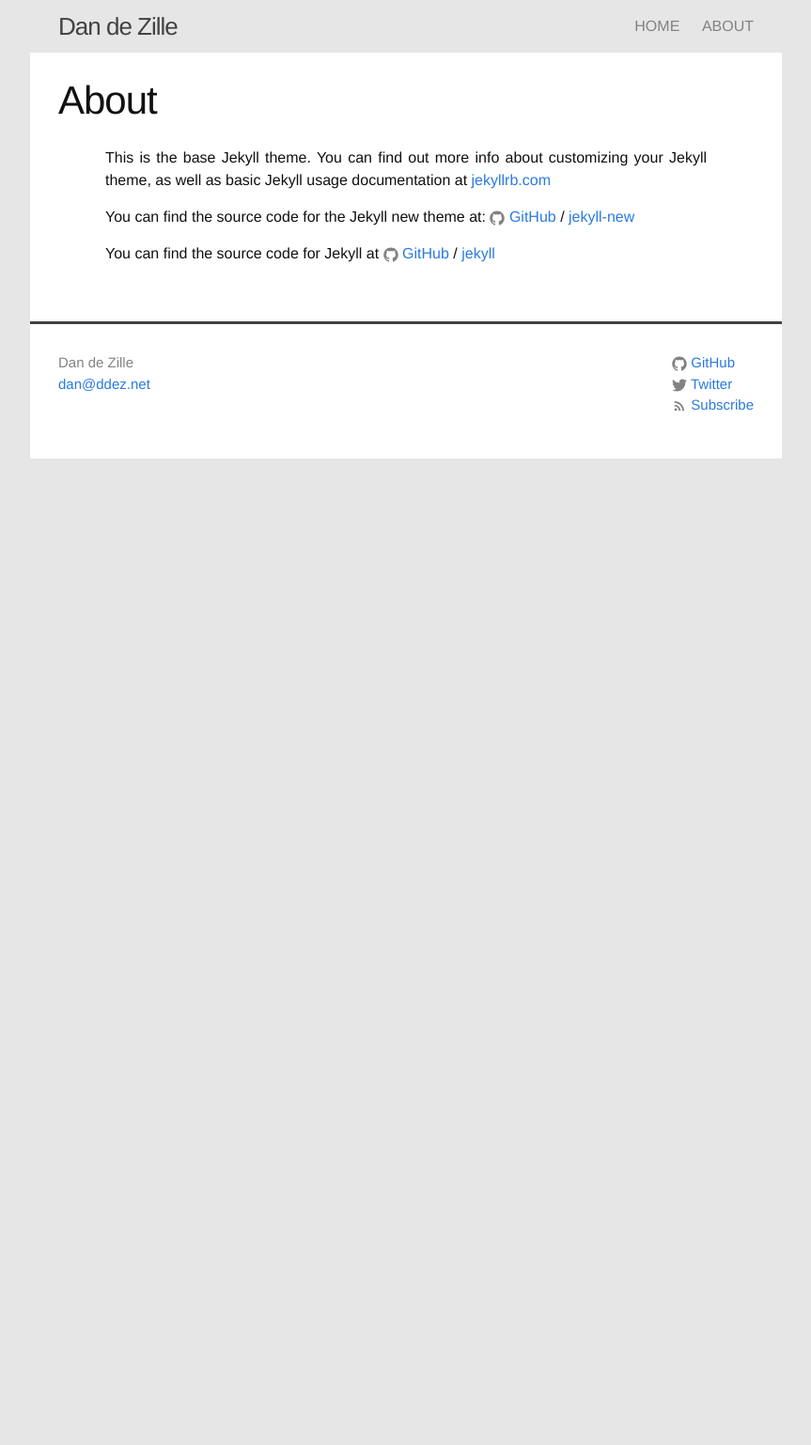
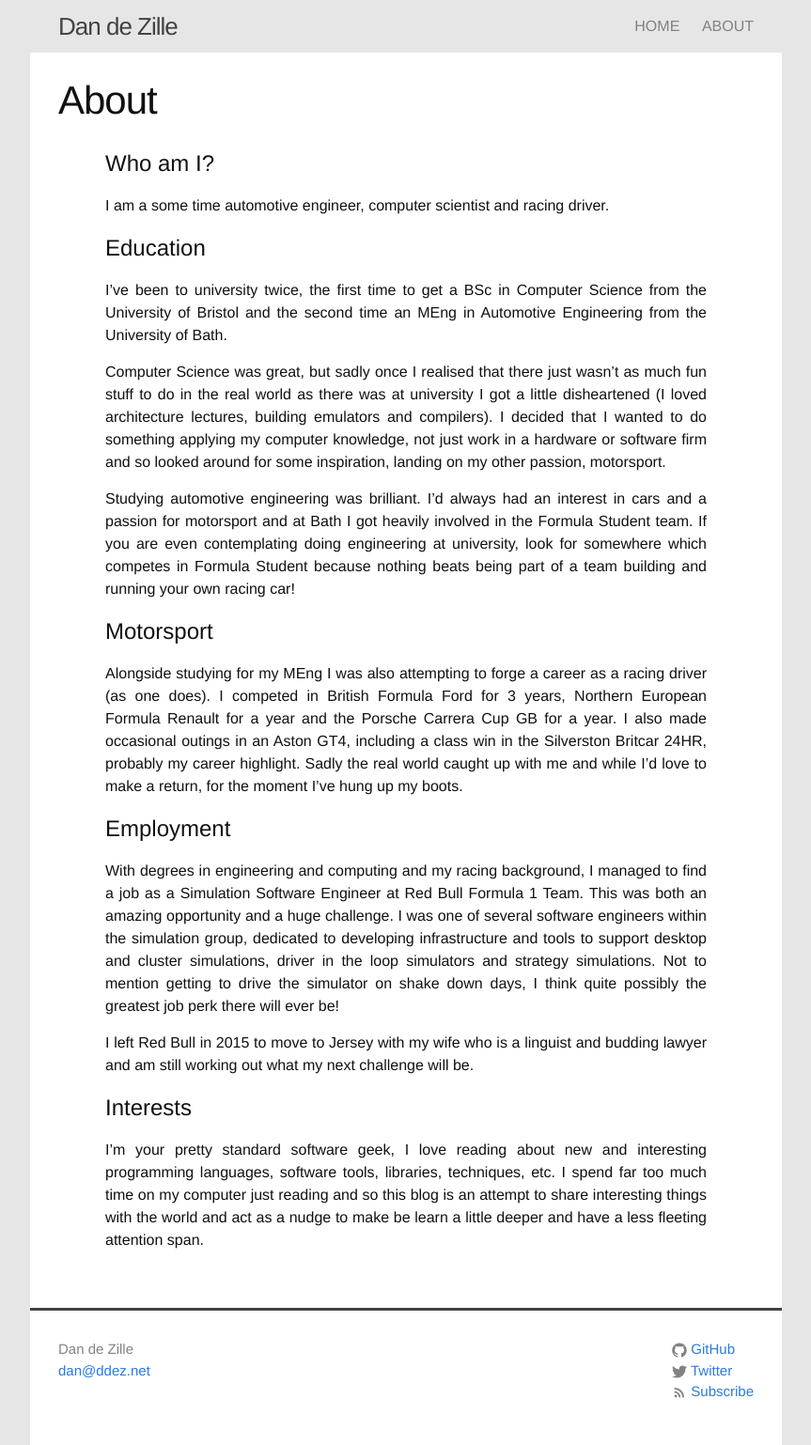
Before and after one commit to dandezille/blog, a Jekyll site: the page built from about.md, in a window 1280 px wide. Shown: the whole page at 94% size, without its empty margins (208-1071 px from the left). Built offline with Jekyll 4.4.1, drawn with Linux system fonts in a browser that asks for light colours; before the commit the page ends 900 px from its top, so only the background shows below that.

Commit message:
Updated about and index page

```diff
--- a/about.md
+++ b/about.md
@@ -4,12 +4,23 @@ title: About
 permalink: /about/
 ---
 
-This is the base Jekyll theme. You can find out more info about customizing your Jekyll theme, as well as basic Jekyll usage documentation at [jekyllrb.com](http://jekyllrb.com/)
+# Who am I?
+I am a some time automotive engineer, computer scientist and racing driver.
 
-You can find the source code for the Jekyll new theme at:
-{% include icon-github.html username="jglovier" %} /
-[jekyll-new](https://github.com/jglovier/jekyll-new)
+# Education
+I've been to university twice, the first time to get a BSc in Computer Science from the University of Bristol and the second time an MEng in Automotive Engineering from the University of Bath.
 
-You can find the source code for Jekyll at
-{% include icon-github.html username="jekyll" %} /
-[jekyll](https://github.com/jekyll/jekyll)
+Computer Science was great, but sadly once I realised that there just wasn't as much fun stuff to do in the real world as there was at university I got a little disheartened (I loved architecture lectures, building emulators and compilers). I decided that I wanted to do something applying my computer knowledge, not just work in a hardware or software firm and so looked around for some inspiration, landing on my other passion, motorsport.
+
+Studying automotive engineering was brilliant. I'd always had an interest in cars and a passion for motorsport and at Bath I got heavily involved in the Formula Student team. If you are even contemplating doing engineering at university, look for somewhere which competes in Formula Student because nothing beats being part of a team building and running your own racing car!
+
+# Motorsport
+Alongside studying for my MEng I was also attempting to forge a career as a racing driver (as one does). I competed in British Formula Ford for 3 years, Northern European Formula Renault for a year and the Porsche Carrera Cup GB for a year. I also made occasional outings in an Aston GT4, including a class win in the Silverston Britcar 24HR, probably my career highlight. Sadly the real world caught up with me and while I'd love to make a return, for the moment I've hung up my boots.
+
+# Employment
+With degrees in engineering and computing and my racing background, I managed to find a job as a Simulation Software Engineer at Red Bull Formula 1 Team. This was both an amazing opportunity and a huge challenge. I was one of several software engineers within the simulation group, dedicated to developing infrastructure and tools to support desktop and cluster simulations, driver in the loop simulators and strategy simulations. Not to mention getting to drive the simulator on shake down days, I think quite possibly the greatest job perk there will ever be!
+
+I left Red Bull in 2015 to move to Jersey with my wife who is a linguist and budding lawyer and am still working out what my next challenge will be.
+
+# Interests
+I'm your pretty standard software geek, I love reading about new and interesting programming languages, software tools, libraries, techniques, etc. I spend far too much time on my computer just reading and so this blog is an attempt to share interesting things with the world and act as a nudge to make be learn a little deeper and have a less fleeting attention span.
```
Also changed, not shown: index.html (+12 -10 lines).
